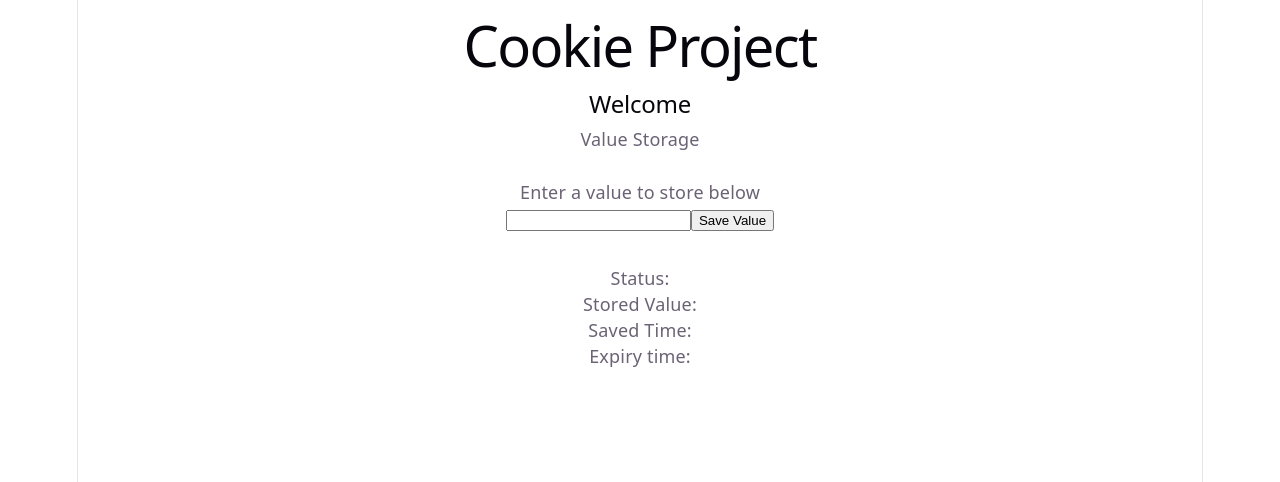
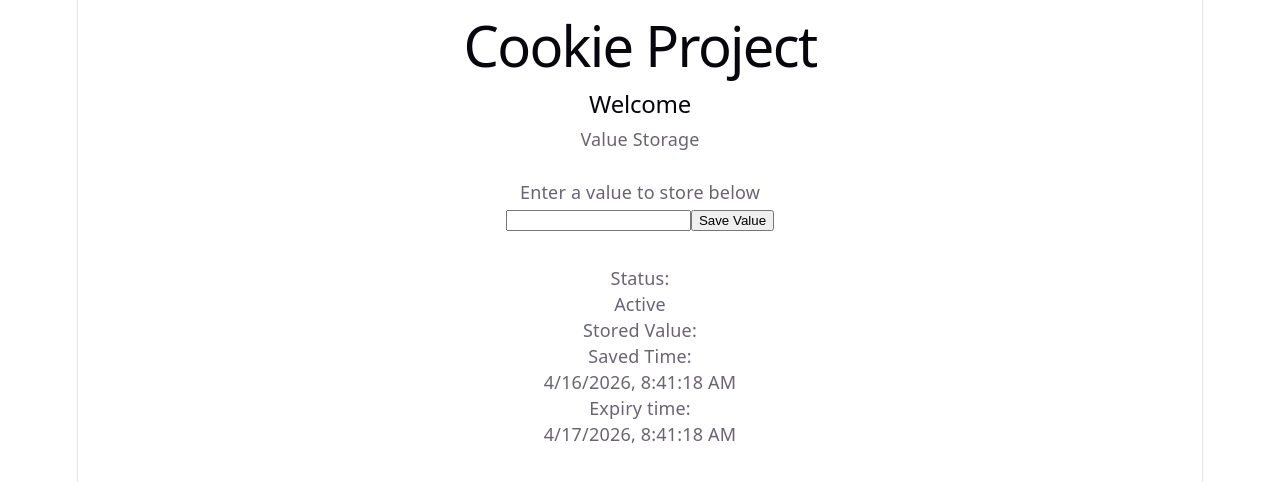
Before and after one commit to natalia-castaneda/cookie-frontend-project, a React (Vite) app: page / in a window 1280 px wide. Shown: the top 482 px of the page. Built offline with nearby package versions, Linux system fonts and the light colour scheme.

Commit message:
add functionality to the information tags

```diff
--- a/src/App.jsx
+++ b/src/App.jsx
@@ -14,8 +14,9 @@ function App() {
       console.log(savedValue);
   };
 
-  const date = new Date ();
-  date.setTime(date.getTime() + (24 * 60 * 60 * 1000))
+  const [currentDate, setCurrentDate] = useState(new Date());
+  const [expiryDate, setEspiryDate] = useState(new Date(currentDate.getTime() + 24 *60 * 60 * 1000))
+  const isActive = currentDate < expiryDate;
 
   return (
     <div className="app">
@@ -44,6 +45,7 @@ function App() {
 
           <div className="card">
             <label>Status: </label>
+            <div>{isActive ? 'Active' : 'Expired'}</div>
 
           </div>
           <div className="card">
@@ -54,10 +56,12 @@ function App() {
           </div>
           <div className="card">
             <label>Saved Time: </label>
+            <div>{currentDate.toLocaleString()}</div>
 
           </div>
           <div className="card">
             <label>Expiry time: </label>
+            <div>{expiryDate.toLocaleString()}</div>
 
           </div>
         </div>
```
